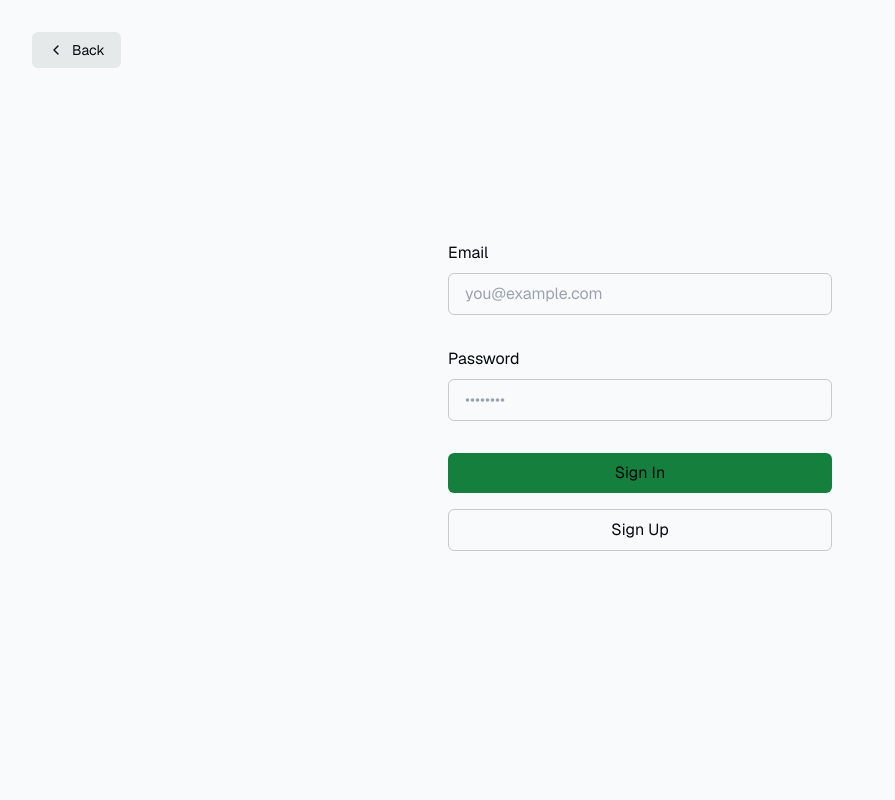
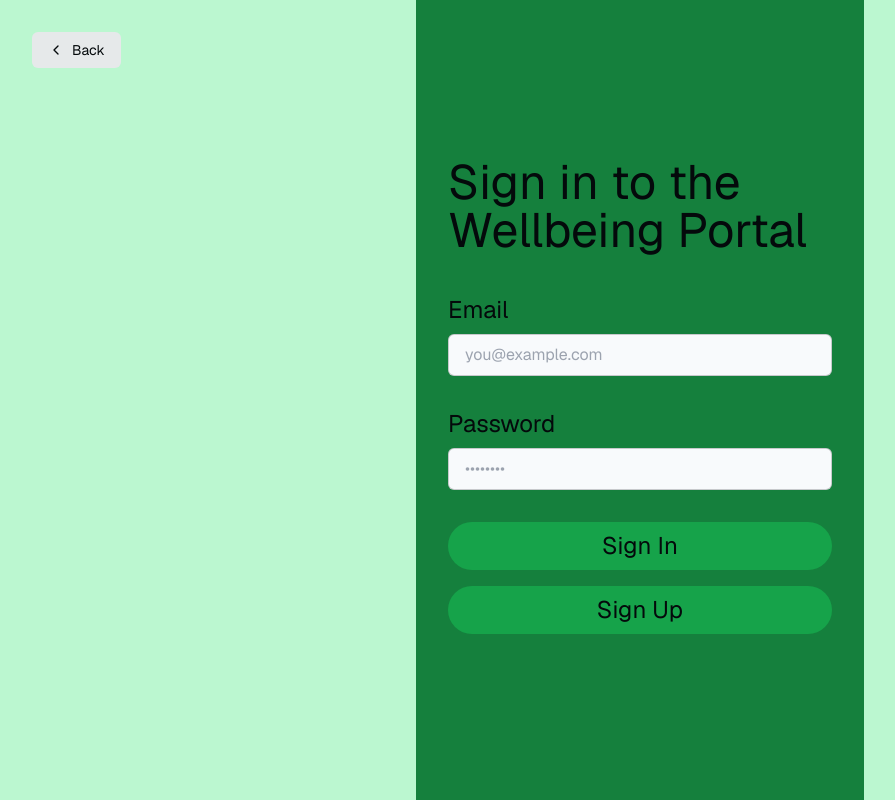
Before and after one commit to Melek-Dudzinski/Wellbeing-Inc, a Next.js app in the folder wellbeinginc/: page /login in a window 1280 px wide. Shown: the whole page, without its empty margins (0-895 px from the left). Built offline with nearby package versions, Linux system fonts and the light colour scheme.

Commit message:
Tailwind CSS Changes

```diff
--- a/wellbeinginc/app/layout.tsx
+++ b/wellbeinginc/app/layout.tsx
@@ -18,7 +18,7 @@ export default function RootLayout({
 }) {
   return (
     <html lang="en" className={GeistSans.className}>
-      <body className="bg-background text-foreground">
+      <body className="bg-background text-foreground bg-green-200">{/*Set background color*/}
         <main className="min-h-screen flex flex-col items-center">
           {children}
         </main>
--- a/wellbeinginc/app/login/page.tsx
+++ b/wellbeinginc/app/login/page.tsx
@@ -52,7 +52,8 @@ export default function Login({
   };
 
   return (
-    <div className="flex-1 flex flex-col w-full px-8 sm:max-w-md justify-center gap-2">
+    <div className="flex-1 flex flex-col w-full px-8 sm:max-w-md justify-center gap-2 bg-green-700">
+      {/*Back Button on Page*/}
       <Link
         href="/"
         className="absolute left-8 top-8 py-2 px-4 rounded-md no-underline text-foreground bg-btn-background hover:bg-btn-background-hover flex items-center group text-sm"
@@ -74,21 +75,25 @@ export default function Login({
         Back
       </Link>
 
+      {/*Sign In Form Layout*/}
       <form className="animate-in flex-1 flex flex-col w-full justify-center gap-2 text-foreground">
-        <label className="text-md" htmlFor="email">
+        <p className="text-5xl h-32 justify-center">
+          Sign in to the Wellbeing Portal
+        </p>
+        <label className="text-md text-2xl" htmlFor="email">
           Email
         </label>
         <input
-          className="rounded-md px-4 py-2 bg-inherit border mb-6"
+          className="rounded-md px-4 py-2 bg-inherit border mb-6 bg-slate-50"
           name="email"
           placeholder="you@example.com"
           required
         />
-        <label className="text-md" htmlFor="password">
+        <label className="text-md text-2xl" htmlFor="password">
           Password
         </label>
         <input
-          className="rounded-md px-4 py-2 bg-inherit border mb-6"
+          className="rounded-md px-4 py-2 bg-inherit border mb-6 bg-slate-50"
           type="password"
           name="password"
           placeholder="••••••••"
@@ -96,14 +101,14 @@ export default function Login({
         />
         <SubmitButton
           formAction={signIn}
-          className="bg-green-700 rounded-md px-4 py-2 text-foreground mb-2"
+          className="bg-green-600 rounded-3xl px-4 py-2 text-foreground mb-2 text-2xl"
           pendingText="Signing In..."
         >
           Sign In
         </SubmitButton>
         <SubmitButton
           formAction={signUp}
-          className="border border-foreground/20 rounded-md px-4 py-2 text-foreground mb-2"
+          className="bg-green-600 rounded-3xl px-4 py-2 text-foreground mb-2 text-2xl"
           pendingText="Signing Up..."
         >
           Sign Up
```
